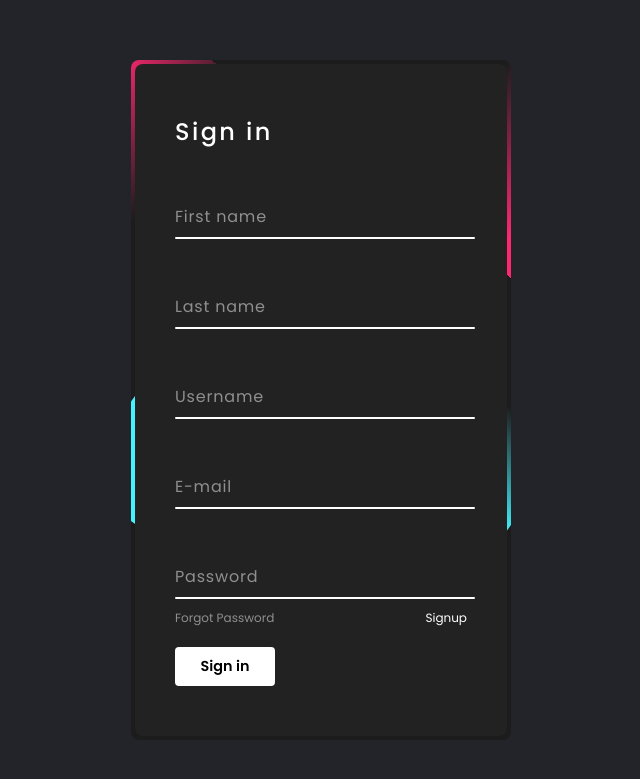
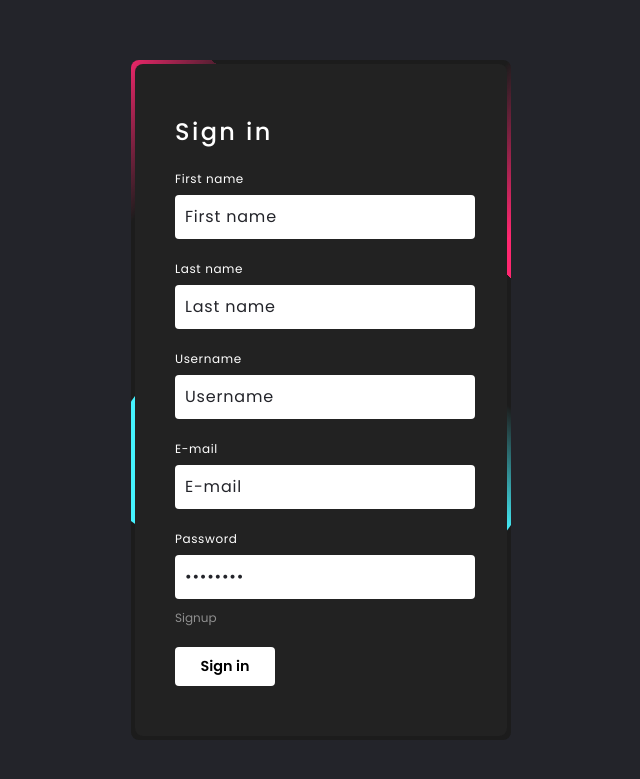
Before and after one commit to SabirovAsadbek8802/AvtoMir, a Django app: template templates/sign_in.html in a window 1280 px wide. Shown: the top 779 px of the page, without its empty margins (319-959 px from the left). Run offline with Django 4.2, Linux system fonts and the light colour scheme; the template is opened without the code that fills it, so the values that code supplies are empty; parts of the project's set-up code (start-up, migrations or seed data) failed here and were passed over.

Commit message:
upgrade 24.07.23

```diff
--- a/accounts/admin.py
+++ b/accounts/admin.py
@@ -1,4 +1,4 @@
 from django.contrib import admin
 from .models import User
-# Register your models here.
+
 admin.site.register(User)
--- a/autos/models.py
+++ b/autos/models.py
@@ -1,8 +1,7 @@
 from django.db import models
 from django.core.validators import MinValueValidator, MaxValueValidator
 from django.template.defaultfilters import slugify
-from accounts.models import User
-# Create your models here.
+from register.models import Accounts
 
 CAR_TYPES = (
     ('Sedan','Sedan'),
@@ -25,7 +24,7 @@
 )
 
 class Autos(models.Model):
-    owner = models.ForeignKey(User, on_delete=models.CASCADE)
+    owner = models.ForeignKey(Accounts, on_delete=models.CASCADE)
     brand = models.CharField(max_length=100)
     model_auto = models.CharField(max_length=50)
     transmisson = models.CharField(choices=GEARBOXES, max_length=100)
--- a/register/urls.py
+++ b/register/urls.py
@@ -1,8 +1,8 @@
 from django.urls import path
-from . import views
+from .views import registration, thank_you, createpost
 
 urlpatterns = [
-    path("", views.registration, name="register"),
-    path("thank-you", views.thank_you),
-    path("sign-in", views.create, name="signin")
+    path("", registration, name="register"),
+    path("thank-you", thank_you),
+    path("sign-in", createpost, name="signin") # type: ignore
 ]
--- a/templates/sign_in.html
+++ b/templates/sign_in.html
@@ -12,10 +12,11 @@
 <body>
     <div class="box">
         <span class="borderLine"></span>
-        <form>
+        <form action="" method="POST">
+            {% csrf_token %}
             <h2>Sign in</h2>
             <div class="inputBox">
-                <input type="text" name='first_name' value='{{ person.first_name }}' required="required">
+                <input type="text" name='first_name' value='First name' required="required">
                 <span>First name</span>
                 <i></i>
 
@@ -26,27 +27,26 @@
 
             </div>
             <div class="inputBox">
-                <input type="text" name='last_name' value='{{ person.last_name }}' required="required">
+                <input type="text" name='last_name' value='Last name' required="required">
                 <span>Last name</span>
                 <i></i>
             </div>
             <div class="inputBox">
-                <input type="text" name='username' value='{{ person.username }}' required="required">
+                <input type="text" name='username' value='Username' required="required">
                 <span>Username</span>
                 <i></i>
             </div>
             <div class="inputBox">
-                <input type="text" name='email' value='{{ person.email }}' required="required">
+                <input type="text" name='email' value='E-mail' required="required">
                 <span>E-mail</span>
                 <i></i>
             </div>
             <div class="inputBox">
-                <input type="password" name='password' value='{{ person.password }}' required="required">
+                <input type="password" name='password' value='Password' required="required">
                 <span>Password</span>
                 <i></i>
             </div>
             <div class="links">
-                <a href="#">Forgot Password</a>
                 <a href="{% url "register" %}">Signup</a>
             </div>
             <input type="submit" value="Sign in">  <!-- shu joyinda buttona link barbarish garak -->
```
Also changed, not shown: register/views.py (+14 -13 lines), accounts/migrations/0002_autos.py (deleted), accounts/migrations/0003_delete_autos.py (deleted), accounts/models.py (line endings or trailing spaces), autos/migrations/0003_alter_autos_owner.py (added), db.sqlite3, register/migrations/0003_user_delete_accounts_customer_seller.py, register/migrations/0004_accounts_remove_user_groups_and_more.py (added).
